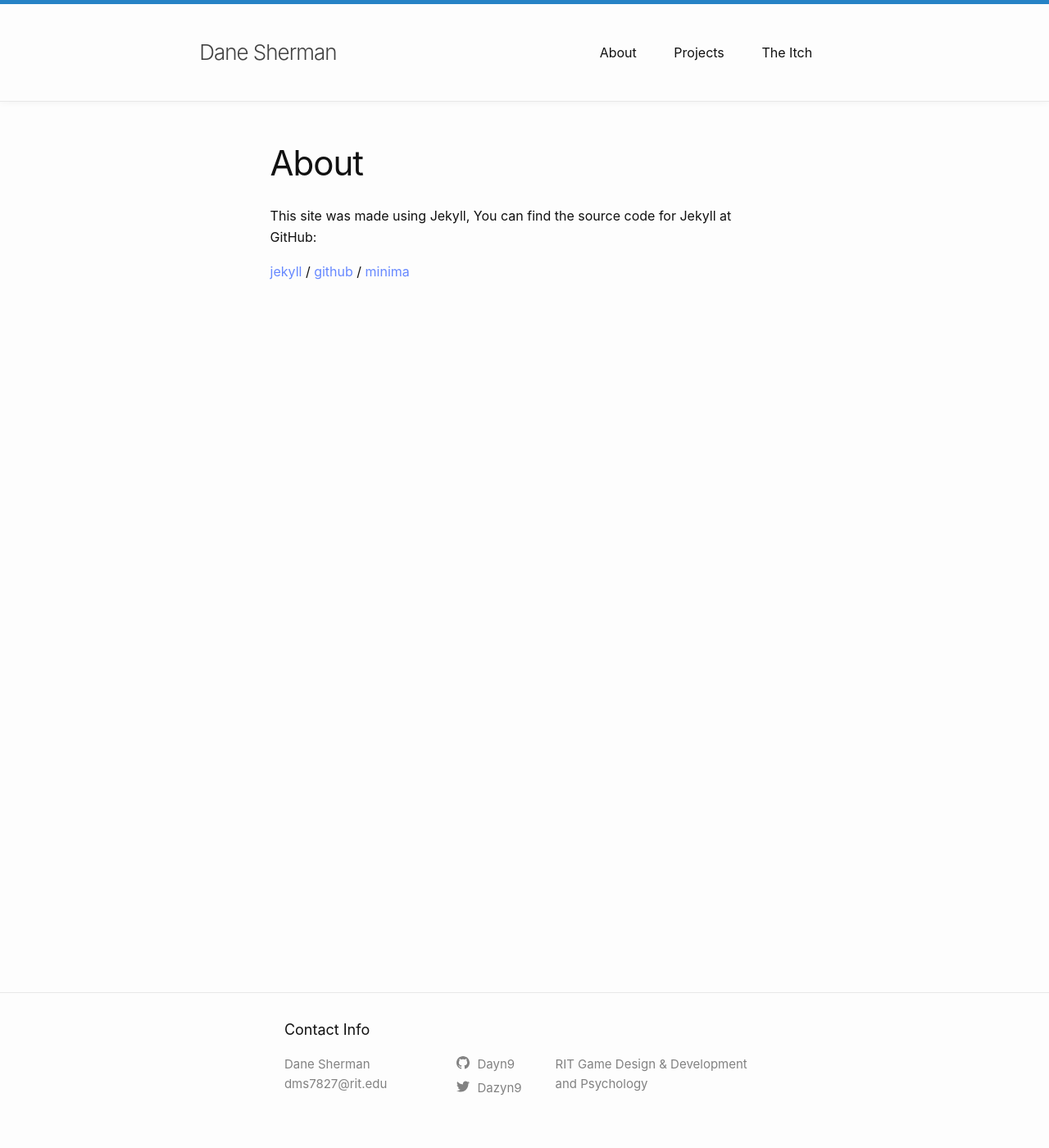
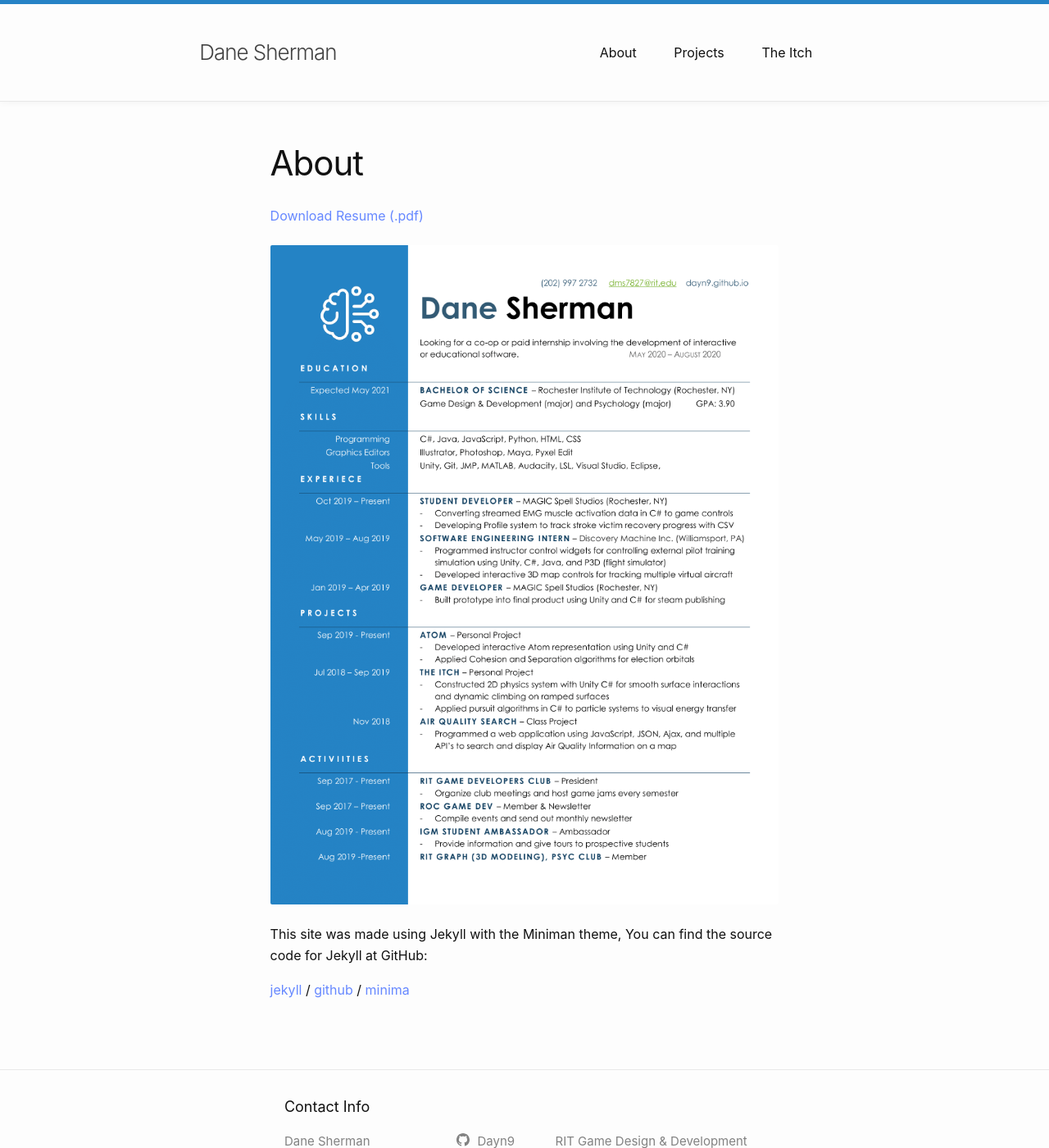
Before and after one commit to Dayn9/dayn9.github.io, a Jekyll site: the page built from about.md, in a window 1280 px wide and 1400 px high. Shown: the whole window at 82% size. Built offline with Jekyll 4.4.1, drawn with Linux system fonts in a browser that asks for light colours.

Commit message:
Resume img and download

```diff
--- a/about.md
+++ b/about.md
@@ -4,8 +4,11 @@ title: About
 permalink: /about/
 ---
 
+[Download Resume (.pdf)]({{ base.url | prepend: site.url }}/assets/Resume.pdf)
 
-This site was made using Jekyll, You can find the source code for Jekyll at GitHub:
+![resume]({{ base.url | prepend: site.url }}/media/Resume.png)
+
+This site was made using Jekyll with the Miniman theme, You can find the source code for Jekyll at GitHub:
 
 [jekyll](https://github.com/jekyll) /
 [github](https://github.com/jekyll/jekyll) /
```
Also changed, not shown: media/Resume.png (added), 1 other file.
